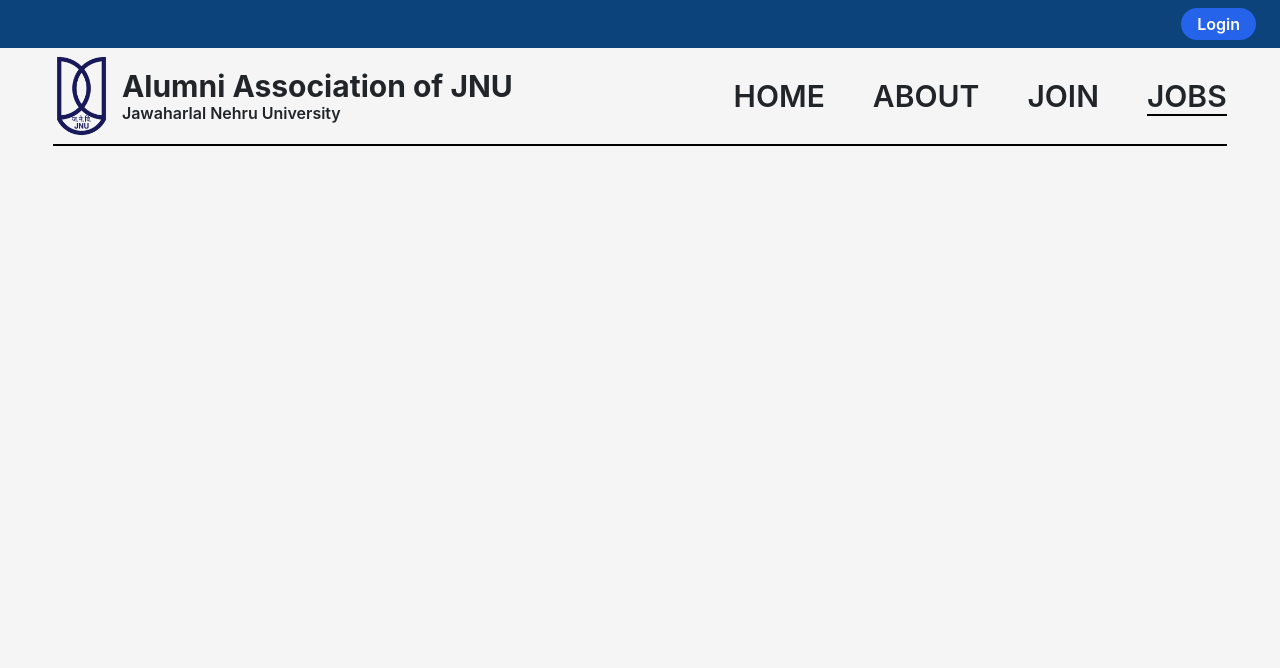
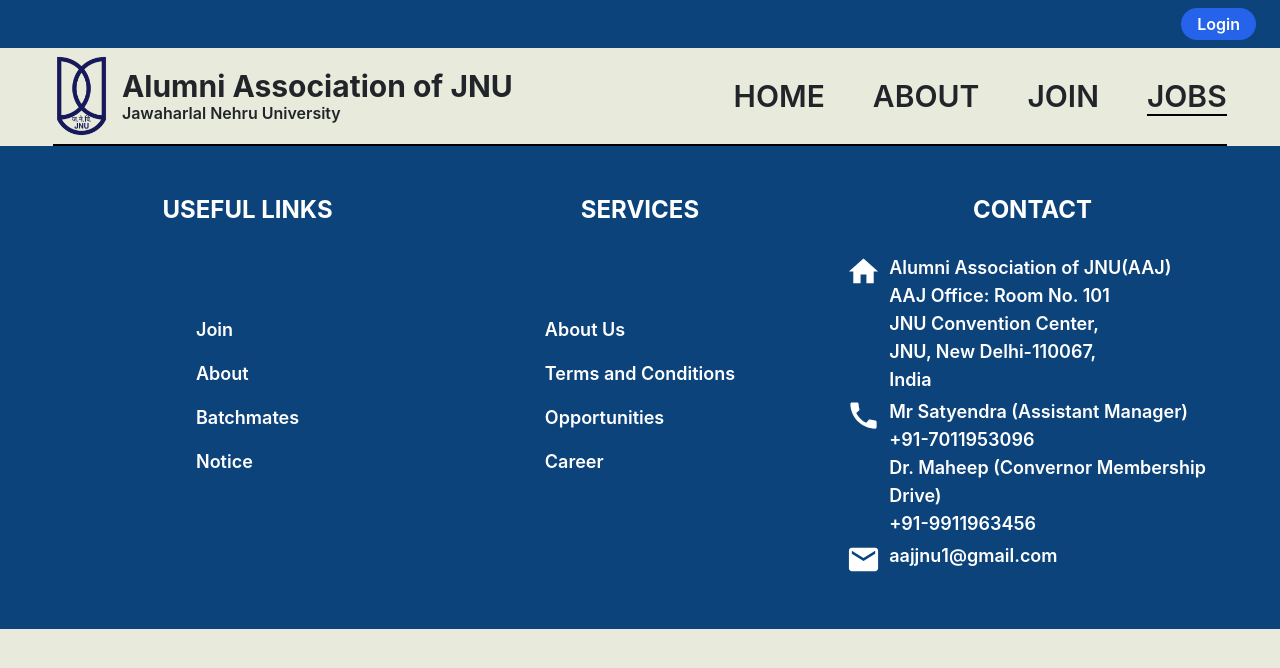
Before and after one commit to SaurabhSahu01/jnualumni, a React (Create React App) app: page /jobs in a window 1280 px wide. Shown: the top 668 px of the page. Built offline with nearby package versions, Linux system fonts and the light colour scheme.

Commit message:
background color updated

```diff
--- a/public/index.html
+++ b/public/index.html
@@ -26,7 +26,7 @@
     -->
     <title>JNU Alumni</title>
   </head>
-  <body style="background-color: whitesmoke;">
+  <body style="background-color: #e8ebdb;">
     <noscript>You need to enable JavaScript to run this app.</noscript>
     <div id="root"></div>
     <!--
--- a/src/components/Header.js
+++ b/src/components/Header.js
@@ -12,7 +12,7 @@ function Header() {
       {(window.location.pathname === "/login") ? (<></>) : (<div className='flex justify-end p-2 bg-blueaccent '>
        <Link to="/login"><button type="button" class="font-semibold text-white bg-blue-600 py-1 px-3 rounded-full mx-3 transition duration-150 hover:scale-110">Login</button></Link>
       </div>)}
-      <div className='bg-neutral-100 flex justify-center self-center w-11/12 mx-auto border-black border-b-2 py-2 '>
+      <div className='bg-bgoffwhite flex justify-center self-center w-11/12 mx-auto border-black border-b-2 py-2 '>
       <section className='flex-1 justify-center '>
         <div className="h-20 w-fit flex justify-between">
           <img className="h-auto mr-3" src={JNU} alt="JNU_logo" />
--- a/src/pages/About.js
+++ b/src/pages/About.js
@@ -1,9 +1,11 @@
 import React from 'react'
 import Header from "../components/Header";
+import Footer from '../components/Footer'
 function About() {
   return (
     <>
         <Header></Header>
+        <Footer></Footer>
     </>
   )
 }
--- a/src/pages/Jobs.js
+++ b/src/pages/Jobs.js
@@ -1,9 +1,11 @@
 import React from 'react'
 import Header from "../components/Header"
+import Footer from '../components/Footer'
 function Jobs() {
   return (
     <>
         <Header></Header>
+        <Footer></Footer>
     </>
   )
 }
--- a/src/pages/Join.js
+++ b/src/pages/Join.js
@@ -1,9 +1,11 @@
 import React from 'react'
 import Header from "../components/Header"
+import Footer from '../components/Footer'
 function Join() {
   return (
     <>
         <Header></Header>
+        <Footer></Footer>
     </>
   )
 }
```
